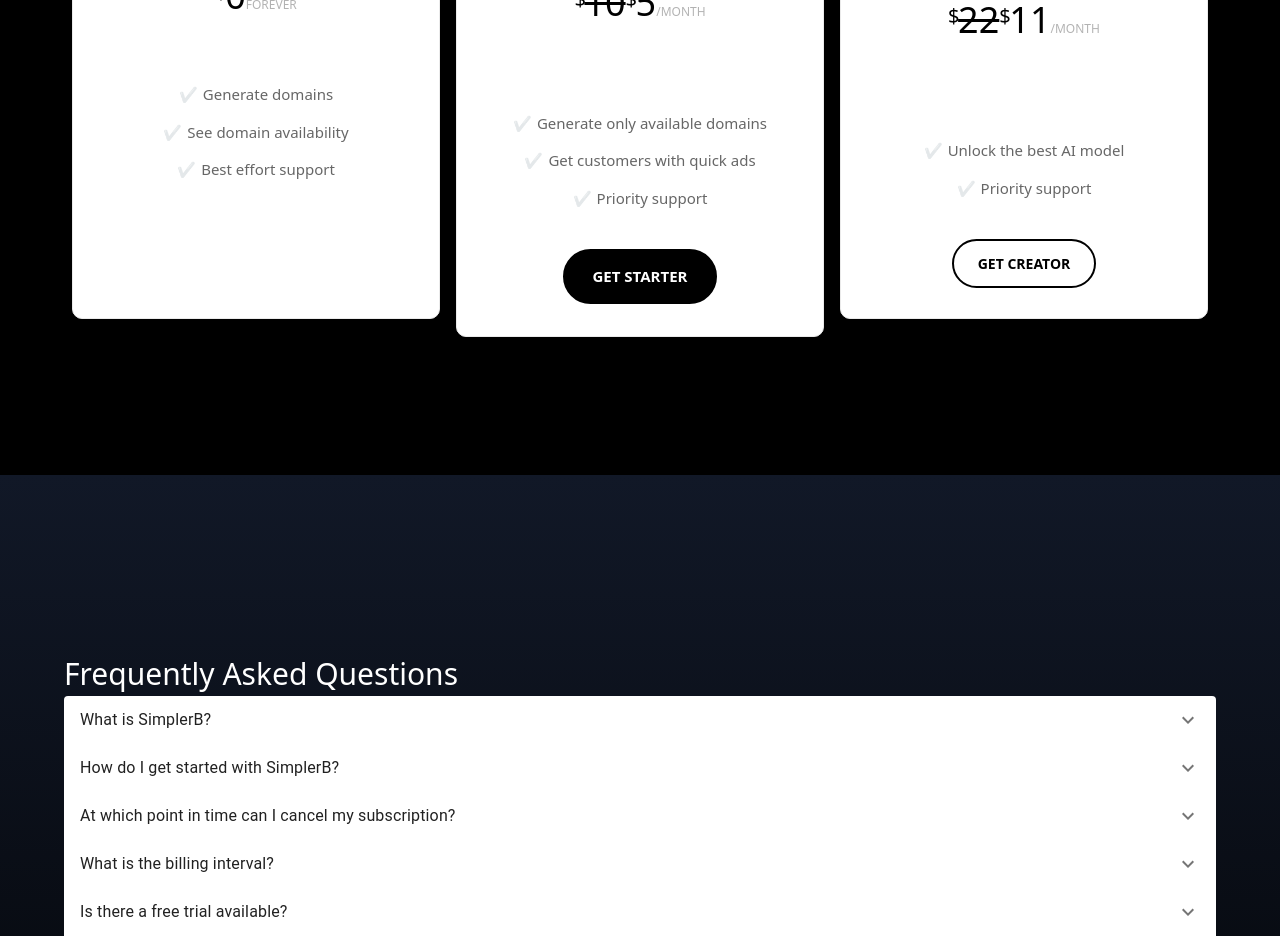
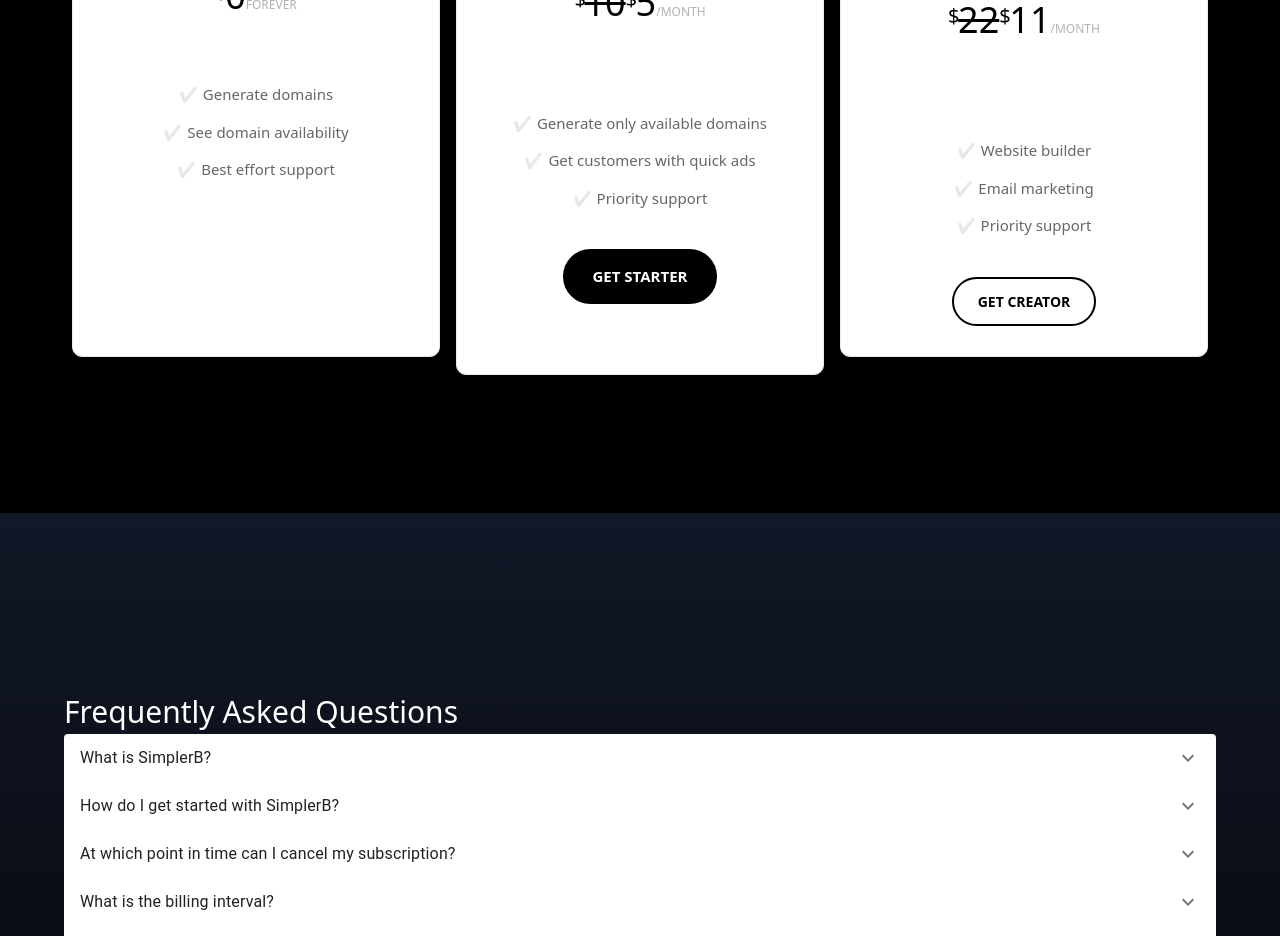
Before and after one commit to romanvieito/simplerb, a Next.js app: page / in a window 1280 px wide. Shown: the part 3000-3936 px from the top of the page. Built offline with nearby package versions, Linux system fonts and the light colour scheme; no server answers.

Commit message:
pricing text

```diff
--- a/components/CPricing.tsx
+++ b/components/CPricing.tsx
@@ -224,7 +224,8 @@ export default function CPricing() {
           <div className={styles.cardDescription}>
             <ul>
               <li>Everything in starter, plus</li>
-              <li className={styles.ok}>Unlock the best AI model</li>
+              <li className={styles.ok}>Website builder</li>
+              <li className={styles.ok}>Email marketing</li>
               <li className={styles.ok}>Priority support</li>
             </ul>
           </div>
```
